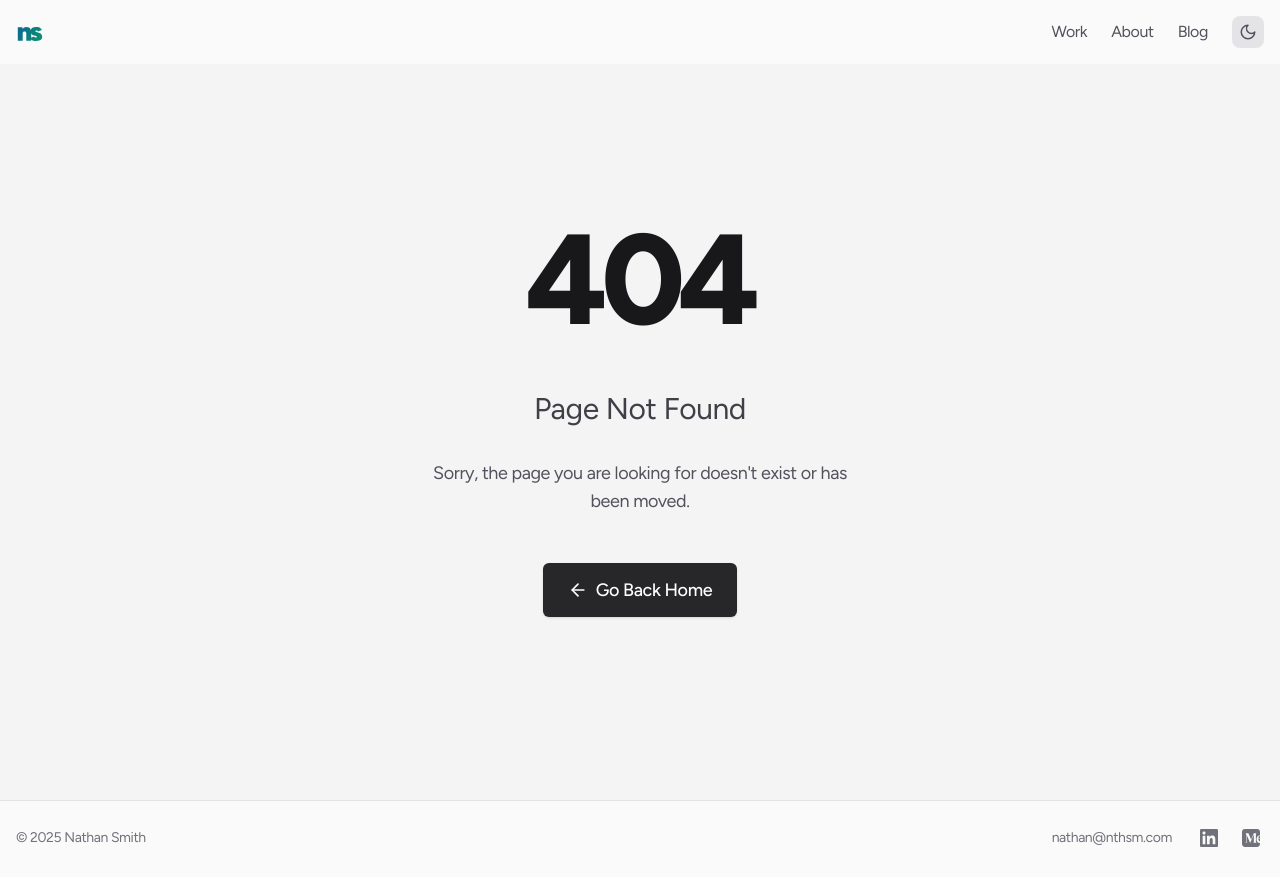
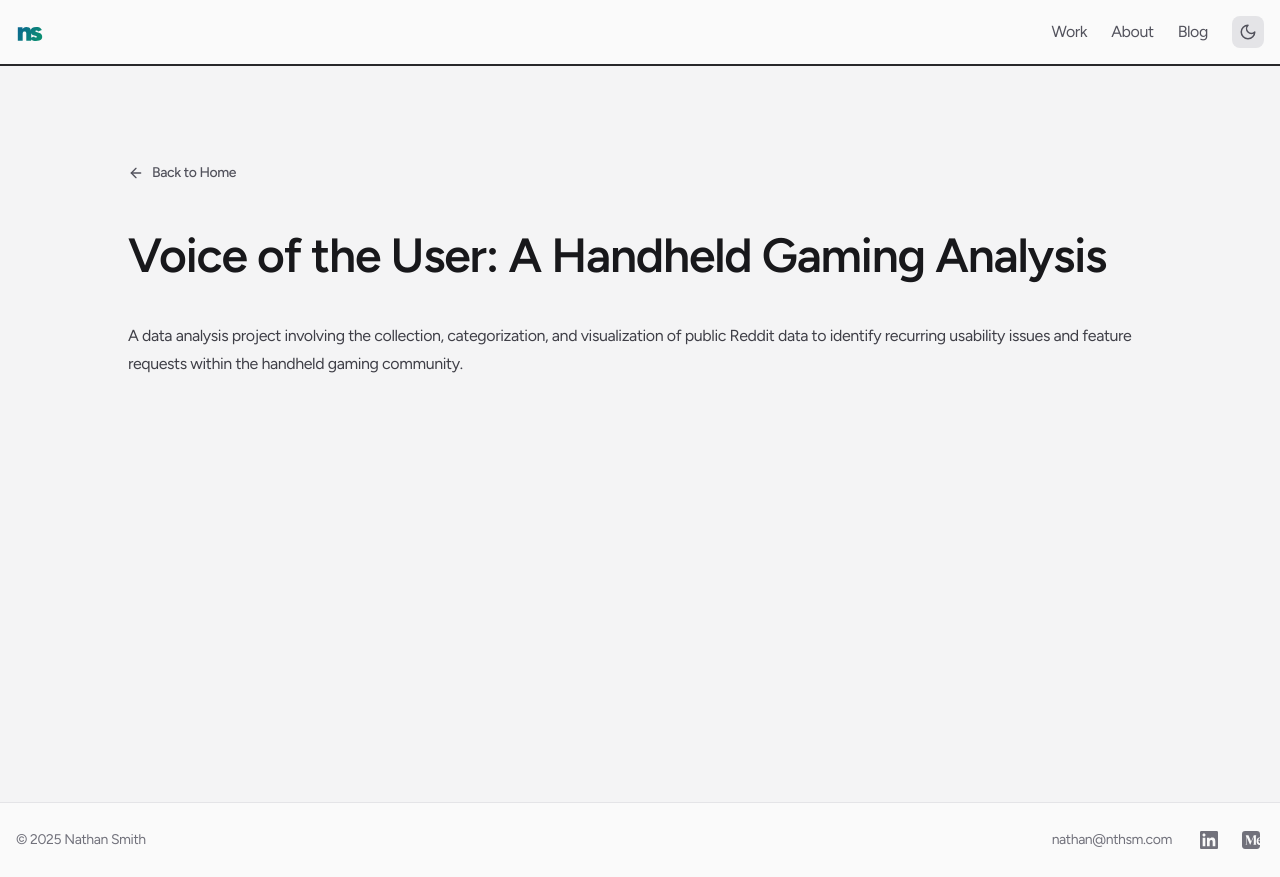
Before and after one commit to nthsm/portfolio, a Next.js app: page /handheld-analysis in a window 1280 px wide. Before the commit this address had no page. Built offline with nearby package versions, Linux system fonts and the light colour scheme.

Commit message:
Create page.mdx

```diff
--- /dev/null
+++ b/app/(posts)/handheld-analysis/page.mdx
@@ -0,0 +1,10 @@
+---
+title: "Voice of the User: A Handheld Gaming Analysis"
+description: "Using Python and sentiment analysis to identify user pain points and product opportunities from r/Handhelds community discussions."
+image: '' # Consider adding '/placeholder.png' or a relevant image path
+date: 'In Progress' # Or add a specific date range
+---
+
+# Voice of the User: A Handheld Gaming Analysis
+
+A data analysis project involving the collection, categorization, and visualization of public Reddit data to identify recurring usability issues and feature requests within the handheld gaming community.
```
